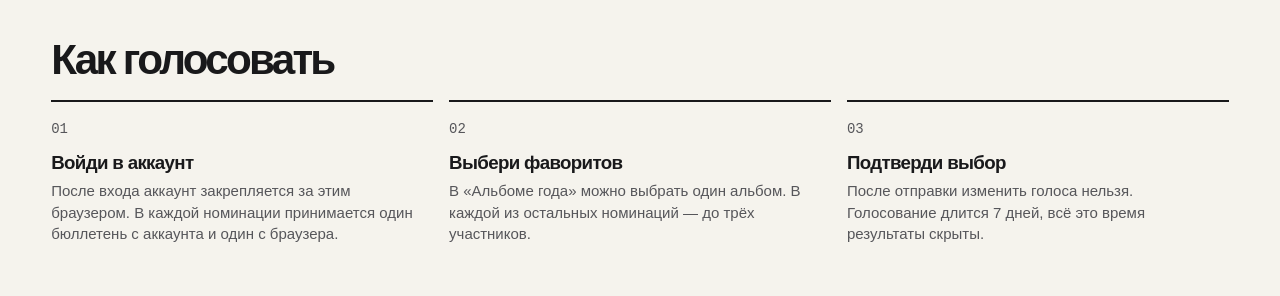
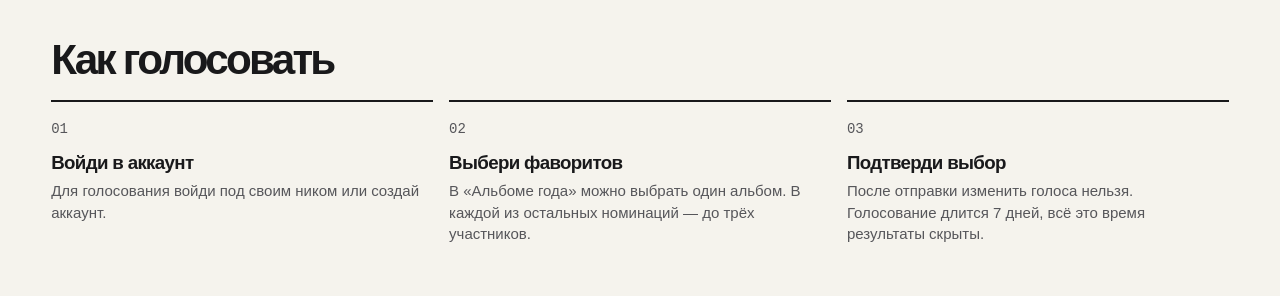
Before and after one commit to mishkakriska-creator/Fatgang-awards, a website: page public/index.html in a window 1280 px wide. Shown: the part 725-1021 px from the top of the page. Drawn offline with Linux system fonts and the light colour scheme; no server answers.

Commit message:
Simplify public voting and sign-in instructions

```diff
--- a/public/index.html
+++ b/public/index.html
@@ -54,7 +54,7 @@
   <section id="my-ballot" hidden tabindex="-1"><div class="section-head"><h2>Те, за кого ты проголосовал</h2></div><dl id="ballot-list"></dl></section>
   <section id="rules" class="rules"><div class="section-head"><h2>Как голосовать</h2></div>
     <div class="rule-grid">
-      <article><b>01</b><h3>Войди в аккаунт</h3><p>После входа аккаунт закрепляется за этим браузером. В каждой номинации принимается один бюллетень с аккаунта и один с браузера.</p></article>
+      <article><b>01</b><h3>Войди в аккаунт</h3><p>Для голосования войди под своим ником или создай аккаунт.</p></article>
       <article><b>02</b><h3>Выбери фаворитов</h3><p>В «Альбоме года» можно выбрать один альбом. В каждой из остальных номинаций — до трёх участников.</p></article>
       <article><b>03</b><h3>Подтверди выбор</h3><p>После отправки изменить голоса нельзя. Голосование длится 7 дней, всё это время результаты скрыты.</p></article>
     </div>
```
